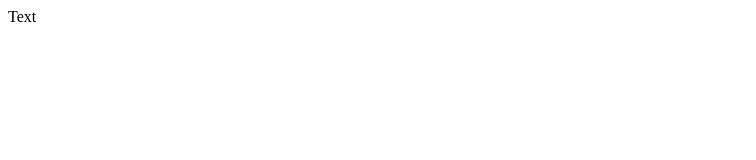
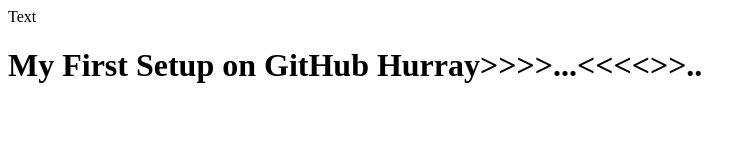
Before and after one commit to Blessing-Nwachukwu/git-and-github-tutorial, a plain HTML site: page index2.html in a window 1280 px wide. Shown: the whole page, without its empty margins (0-756 px from the left). Drawn offline with Linux system fonts and the light colour scheme.

Commit message:
updated text

```diff
--- a/index2.html
+++ b/index2.html
@@ -8,5 +8,6 @@
 </head>
 <body>
         Text
+        <h1>My First Setup on GitHub Hurray>>>>...<<<<>>..</h1>
 </body>
 </html>
```
